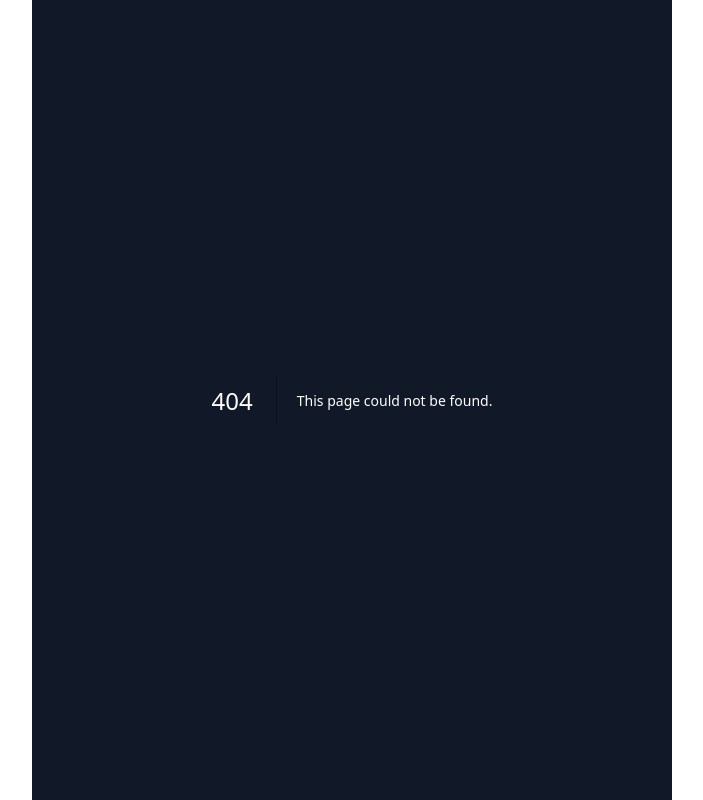
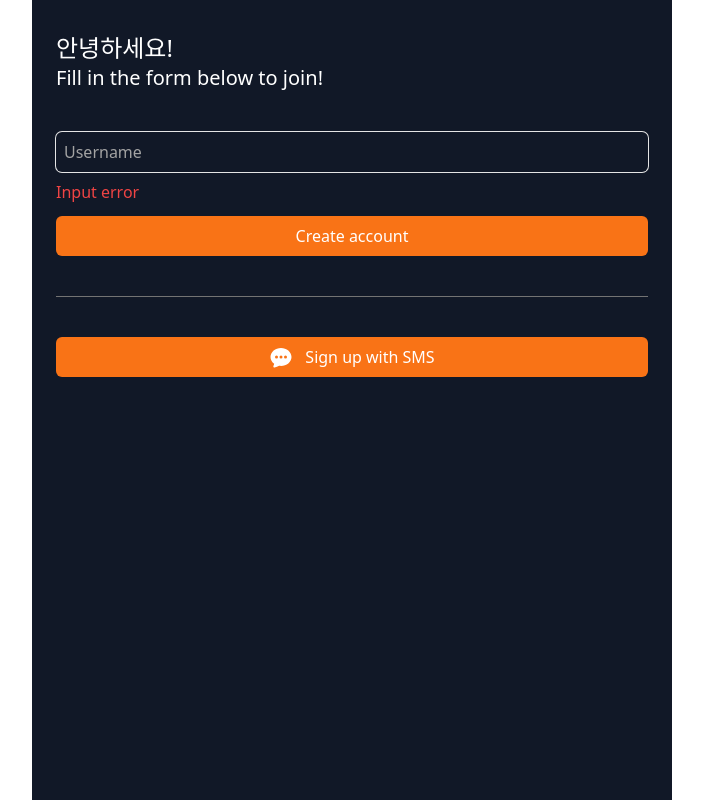
Before and after one commit to dev-hyeonmin/carrot-market, a Next.js app: page /create-account in a window 1280 px wide. Before the commit this address had no page. Shown: the whole page, without its empty margins (288-991 px from the left). Built offline with nearby package versions, Linux system fonts and the light colour scheme.

Commit message:
Create Account Screen

```diff
--- /dev/null
+++ b/app/create-account/page.tsx
@@ -0,0 +1,39 @@
+import { ChatBubbleOvalLeftEllipsisIcon } from "@heroicons/react/16/solid";
+import Link from "next/link";
+
+export default function CreateAccount() {
+  return (
+    <div className="flex flex-col gap-10 py-8 px-6">
+      <div className="flex flex-col *:font-medium">
+        <h1 className="text-2xl">안녕하세요!</h1>
+        <h2 className="text-xl">Fill in the form below to join!</h2>
+      </div>
+
+      <form className="flex flex-col gap-3">
+        <div className="flex flex-col gap-2">
+          <input
+            className="
+              h-10 bg-gray-900 ring-1 ring-neutral-200 rounded-md p-2 placeholder:text-neutral-400
+                focus:ring-orange-500 focus:ringt-a focus:outline-none"
+            type="text"
+            placeholder="Username"
+            required />
+          <span className="text-red-500 font-medium">Input error</span>
+        </div>
+
+        <button className="primary-btn h-10">Create account</button>
+      </form>
+
+      <div className="w-full h-px bg-neutral-500"/>
+
+      <div>
+        <Link href="/sms" className="primary-btn flex items-center justify-center h-10 gap-3">
+          <span>
+            <ChatBubbleOvalLeftEllipsisIcon className="size-6"/>
+          </span>
+          <span>Sign up with SMS</span>
+        </Link>
+      </div>
+    </div>
+  )
+}
--- a/app/globals.css
+++ b/app/globals.css
@@ -3,7 +3,15 @@
 @tailwind utilities;
 
 @layer base {
-    a {
-        @apply text-orange-500
-    }
+  a {
+    @apply text-orange-500
+  }
 }
+
+@layer components {
+  .primary-btn {
+    @apply w-full rounded-md
+    text-center font-medium text-white
+    transition-colors bg-orange-500 focus:bg-orange-400
+  }
+}
--- a/app/layout.tsx
+++ b/app/layout.tsx
@@ -13,7 +13,7 @@ export default function RootLayout({
 }>) {
   return (
     <html lang="en">
-      <body className={`bg-gray-900 text-white max-w-screen-sm mx-auto`}>
+      <body className={`bg-gray-900 text-white max-w-screen-sm min-h-screen mx-auto`}>
         {children}
       </body>
     </html>
--- a/app/page.tsx
+++ b/app/page.tsx
@@ -12,8 +12,7 @@ export default function Home() {
       <div className="flex flex-col items-center gap-3 w-full">
         <Link
           href="/create-account"
-          className="w-full bg-orange-500 text-white text-center text-lg font-medium rounded-md py-2.5
-          hover:bg-orange-400 transition-colors"
+          className="primary-btn py-2.5 text-lg"
         >
           시작하기
         </Link>
--- a/package.json
+++ b/package.json
@@ -9,6 +9,7 @@
     "lint": "next lint"
   },
   "dependencies": {
+    "@heroicons/react": "^2.1.3",
     "next": "14.1.4",
     "react": "^18",
     "react-dom": "^18"
```
Also changed, not shown: .pnp.cjs, 2 other files (tests, documents, lock files or other folders).
